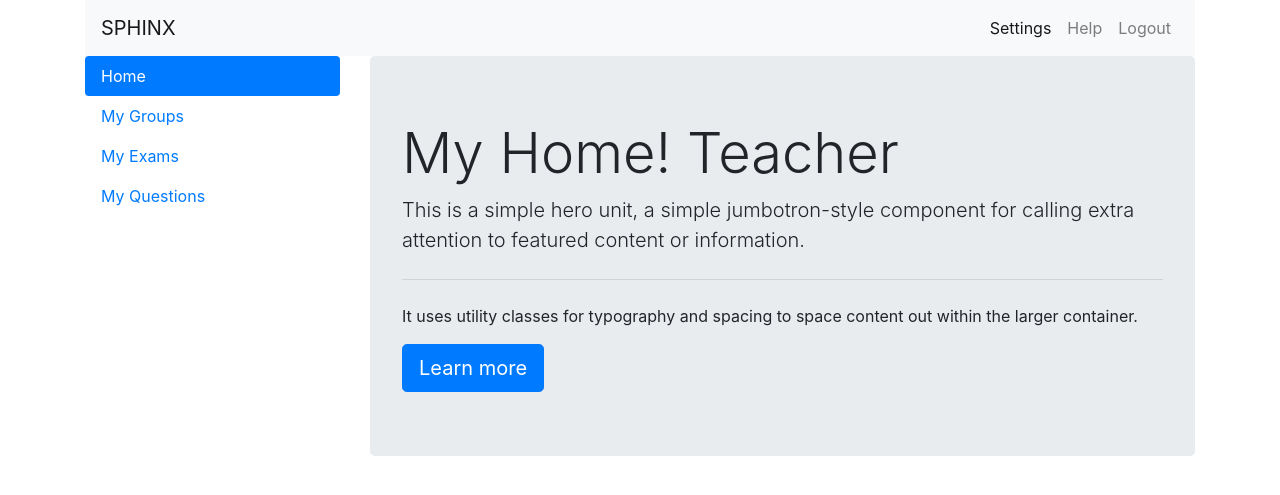
After one commit to jmccasusi/quiz_app, a Node server app: page /teachers/home in a window 1280 px wide. The commit adds this page. Shown: the top 495 px of the page. Run offline with Node 20, Linux system fonts and the light colour scheme; some libraries are stand-ins or nearby versions.

Commit message:
created a modular layout index page. temp var classification

```diff
--- a/controllers/teachers.js
+++ b/controllers/teachers.js
@@ -6,11 +6,43 @@ const teachers = express.Router();
 const User = require('../models/users.js');
 
 // ROUTES
+teachers.get('/home', (req, res) => {
+	res.render('index.ejs', {
+		currentUser: req.session.currentUser,
+		classification: "teachers",
+		pageToRender: "home"
+	});
+});
+
+teachers.get('/group', (req, res) => {
+	res.render('index.ejs', {
+		currentUser: req.session.currentUser,
+		classification: "teachers",
+		pageToRender: "group"
+	});
+});
+
+teachers.get('/exam', (req, res) => {
+	res.render('index.ejs', {
+		currentUser: req.session.currentUser,
+		classification: "teachers",
+		pageToRender: "exam"
+	});
+});
+
+teachers.get('/question', (req, res) => {
+	res.render('index.ejs', {
+		currentUser: req.session.currentUser,
+		classification: "teachers",
+		pageToRender: "question"
+	});
+});
+
 teachers.get('/new', (req, res) => {
     res.render('./teachers/new.ejs', {
         currentUser: req.session.currentUser
       });
-})
+});
 
 teachers.post('/', (req, res) => {
 	req.body.password = bcrypt.hashSync(
--- a/public/css/style.css
+++ b/public/css/style.css
@@ -1,3 +1,3 @@
 * {
-    border: 1px solid yellow;
+    /* border: 1px solid yellow; */
 }
--- a/server.js
+++ b/server.js
@@ -40,7 +40,10 @@ app.use('/teachers', teachersController);
 
 // Routes
 app.get('/' , (req, res) => {
-  res.render('index.ejs');
+  res.render('index.ejs', {
+      classification: "teachers",
+      pageToRender: "home"
+  });
 });
 
 // Listener
--- a/views/index.ejs
+++ b/views/index.ejs
@@ -1,6 +1,5 @@
 <!DOCTYPE html>
 <html lang="en">
-
 <head>
     <% include ./partials/head.ejs %>
 </head>
@@ -12,10 +11,14 @@
         </div>
         <div class="row">
             <div class="col-lg-3">
-                CTRL PANEL
+                <% include ./partials/panel.ejs %>
             </div>
-            <div class="col-sm-8 col-lg-7">
-                CONTENT
+            <div class="col-sm-12 col-lg-9">
+                <div class="tab-content" id="v-pills-tabContent">
+                    <div class="tab-pane fade show active" id="content" role="tabpanel" aria-labelledby="content-tab">
+                            <%- include('./'+classification+'/'+pageToRender+'.ejs') %>
+                    </div>
+                </div>
             </div>
         </div>
     </div>
--- a/views/partials/nav.ejs
+++ b/views/partials/nav.ejs
@@ -6,18 +6,15 @@
         <div class="collapse navbar-collapse justify-content-end" id="navbarNavDropdown">
           <ul class="navbar-nav">
             <li class="nav-item active">
-              <a class="nav-link" href="#">Home <span class="sr-only">(current)</span></a>
+              <a class="nav-link" href="#">Settings</a>
             </li>
             <li class="nav-item">
-              <a class="nav-link" href="#">Groups</a>
+              <a class="nav-link" href="#">Help</a>
             </li>
             <li class="nav-item">
-              <a class="nav-link" href="#">Exams</a>
+              <a class="nav-link" href="#">Logout</a>
             </li>
-            <li class="nav-item">
-                    <a class="nav-link" href="#">Questions</a>
-                  </li>
-            <li class="nav-item dropdown">
+            <!-- <li class="nav-item dropdown">
               <a class="nav-link dropdown-toggle" href="#" id="navbarDropdownMenuLink" role="button" data-toggle="dropdown" aria-haspopup="true" aria-expanded="false">
                 Account
               </a>
@@ -26,7 +23,7 @@
                 <a class="dropdown-item" href="#">Help</a>
                 <a class="dropdown-item" href="#">Log Out</a>
               </div>
-            </li>
+            </li> -->
           </ul>
         </div>
       </nav>
--- a/views/partials/panel.ejs
+++ b/views/partials/panel.ejs
@@ -0,0 +1,9 @@
+<div class="nav flex-column nav-pills" id="v-pills-tab" role="tablist" aria-orientation="vertical">
+    <a class="nav-link<% if(pageToRender == "home") { %> active<% } %>" href="/<%=classification%>/home">Home</a>
+    <a class="nav-link<% if(pageToRender == "group") { %> active<% } %>" href="/<%=classification%>/group">My Groups</a>
+
+    <% if(classification==="teachers") {%>
+    <a class="nav-link<% if(pageToRender == "exam") { %> active<% } %>" href="/teachers/exam">My Exams</a>
+    <a class="nav-link<% if(pageToRender == "question") { %> active<% } %>" href="/teachers/question">My Questions</a>
+    <% } %>
+</div>
--- /dev/null
+++ b/views/teachers/home.ejs
@@ -0,0 +1,9 @@
+<div class="jumbotron">
+        <h1 class="display-4">My Home! Teacher</h1>
+        <p class="lead">This is a simple hero unit, a simple jumbotron-style component for calling extra
+            attention to featured content or information.</p>
+        <hr class="my-4">
+        <p>It uses utility classes for typography and spacing to space content out within the larger
+            container.</p>
+        <a class="btn btn-primary btn-lg" href="#" role="button">Learn more</a>
+</div>
```
Also changed, not shown: controllers/students.js (+16 -0 lines), views/students/exam.ejs (+9 -0 lines), views/students/group.ejs (added, +9 -0 lines), views/students/home.ejs (added, +9 -0 lines), views/students/question.ejs (+9 -0 lines), views/teachers/exam.ejs (+9 -0 lines), views/teachers/group.ejs (added, +9 -0 lines), views/sessions/login.ejs (added), views/sessions/register.ejs (added).
